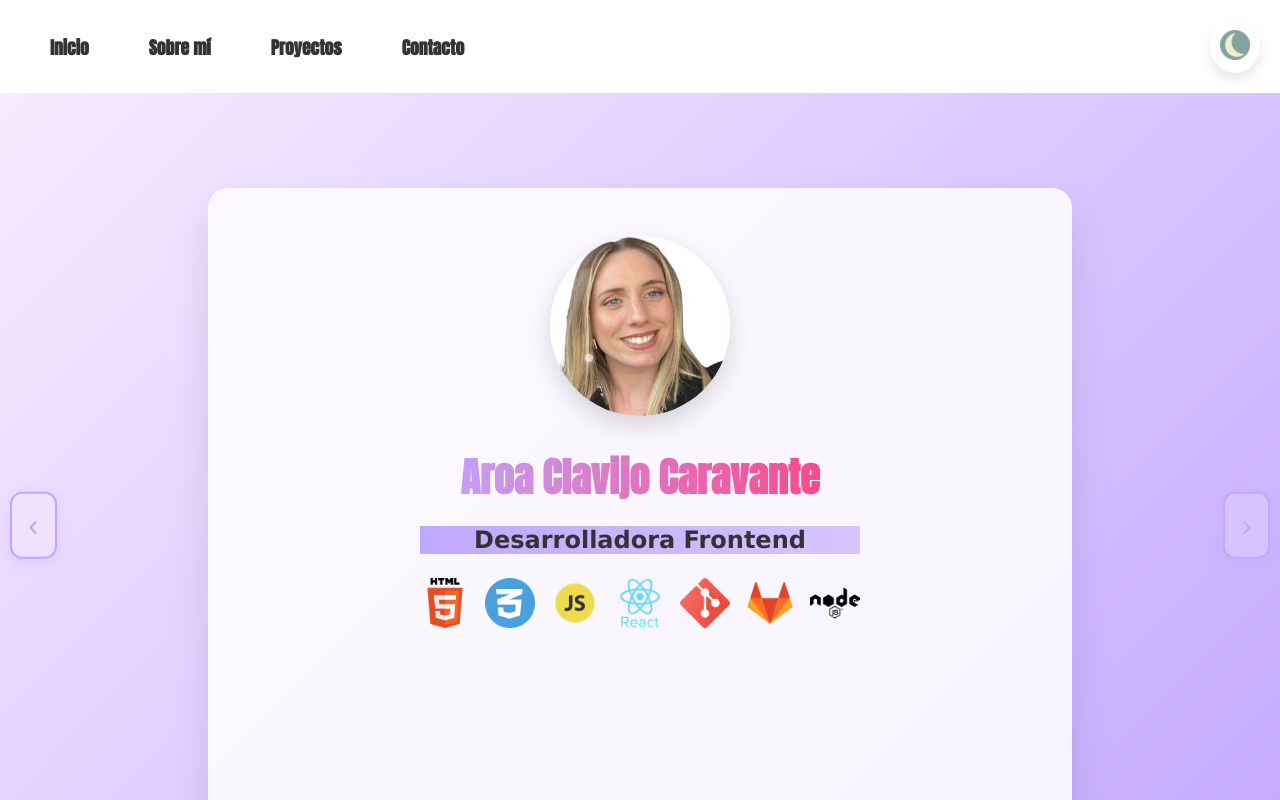
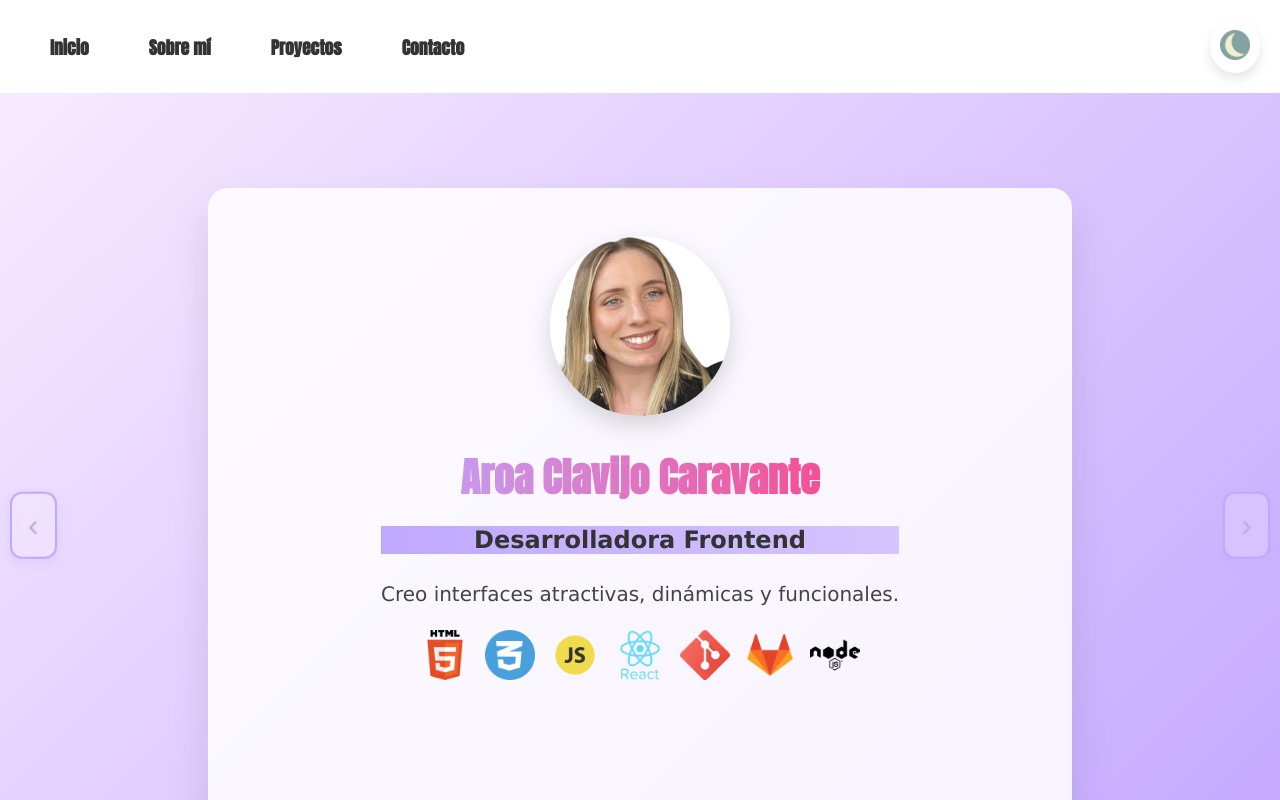
Before and after one commit to Aroacc/portafolio, a React (Vite) app: page / in a window 1280 px wide. Shown: the top 800 px of the page. Built offline with nearby package versions, Linux system fonts and the light colour scheme; a web font is replaced by a local one.

Commit message:
feat(dark mode)add dark mode

```diff
--- a/src/components/Header.jsx
+++ b/src/components/Header.jsx
@@ -19,6 +19,9 @@ function Header() {
       <div className="header-text">
         <h1>Aroa Clavijo Caravante</h1>
         <h2 className="h1">Desarrolladora Frontend</h2>
+        <p className="intro-frase">
+    Creo interfaces atractivas, dinámicas y funcionales.
+  </p>
         <div className="tech-icons">
           <img src={htmlIcon} alt="HTML" />
           <img src={cssIcon} alt="CSS" />
--- a/src/index.css
+++ b/src/index.css
@@ -1,7 +1,7 @@
 /* ESTILOS MODO CLARO*/
 body {
   margin: 0;
-  font-family: 'Roboto', sans-serif;
+  font-family: 'verdana', cursive;
   background-color: #f5f5f5;
   color: #333;
   background: linear-gradient(180deg, #f5f5f5 0%, #f7f2ff 100%);
@@ -11,6 +11,7 @@ body {
 
 h1, h2, h3 {
   font-family: 'Anton', cursive;
+
 }
 
 .h1 {
@@ -42,11 +43,6 @@ a {
   padding: 20px;
   background-color: #fff;
   transition: background-color 0.3s ease, color 0.3s ease;
-}
-
-.navbar.dark-mode {
-  background-color: #333;
-  color: #fff;
 }
 
 /* Estilo de los enlaces de la barra de navegación */
@@ -159,6 +155,31 @@ a {
   font-size: 1.5rem;
   color: #333;
   margin-bottom: 1.5rem;
+}
+
+.intro-frase {
+  font-size: 1.25rem;
+  color: #444;
+  font-family: 'verdana', cursive;
+  margin-top: 1rem;
+  font-weight: 500;
+  text-align: center;
+  max-width: 600px;
+  margin-inline: auto;
+  line-height: 1.6;
+  animation: fadeInUp 1s ease-out;
+}
+
+/* Animación suave al aparecer */
+@keyframes fadeInUp {
+  from {
+    opacity: 0;
+    transform: translateY(20px);
+  }
+  to {
+    opacity: 1;
+    transform: translateY(0);
+  }
 }
 
 .tech-icons {
@@ -364,7 +385,7 @@ body.dark-mode {
 }
 
 body.dark-mode main {
-  background: rgba(255, 255, 255, 0.05);
+  background: rgba(255, 255, 255, 0.05) !important;
 }
 
 body.dark-mode section {
@@ -375,22 +396,30 @@ body.dark-mode .navbar {
   background: linear-gradient(to right, #1a1a1a, #333);
   color: #fff;
 }
+body.dark-mode .navbar a {
+  color: #fff;
+  text-shadow: 0 0 1px rgba(0,0,0,0.3); /* mejora la definición */
+  font-weight: 500;
+  -webkit-font-smoothing: antialiased;
+  text-rendering: optimizeLegibility;
+}
+
 
 body.dark-mode .navbar-links a {
   color: #f5f5f5;
 }
+.navbar-links a:hover {
+  color: #c2a6ff !important;
+}
+
 body.dark-mode {
-  background-color: #333;
+  background-color: #333 ;
   color: #f5f5f5;
 }
 
 body.dark-mode header {
-  background: linear-gradient(to right, #333, #333);
+  background: linear-gradient(to right, #333, #333) !important;
   box-shadow: 0 10px 20px rgba(0, 0, 0, 0.3);
-}
-
-body.dark-mode header .tech-icons img {
-  filter: brightness(0.8);
 }
 
 body.dark-mode .project-card {
```
